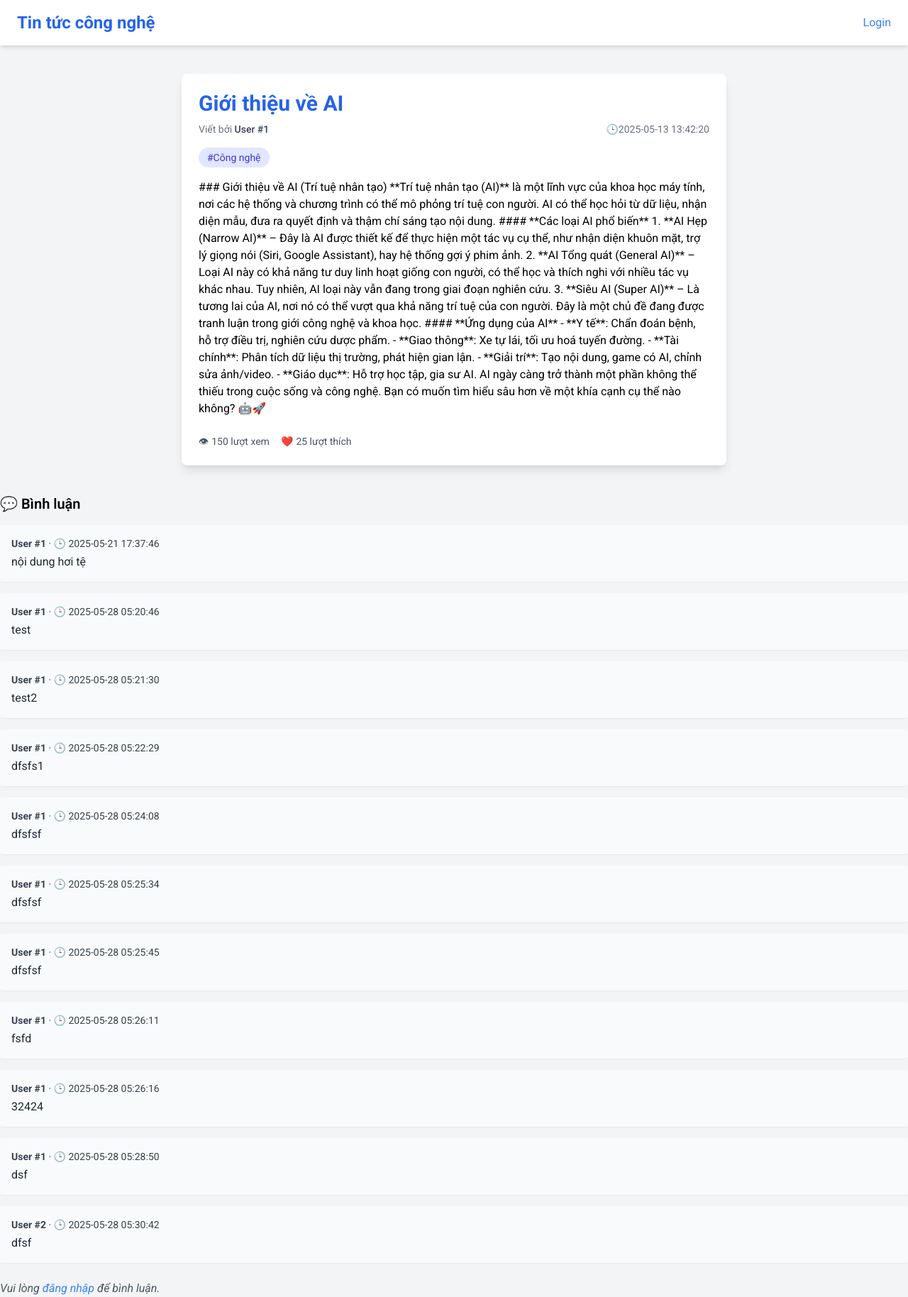
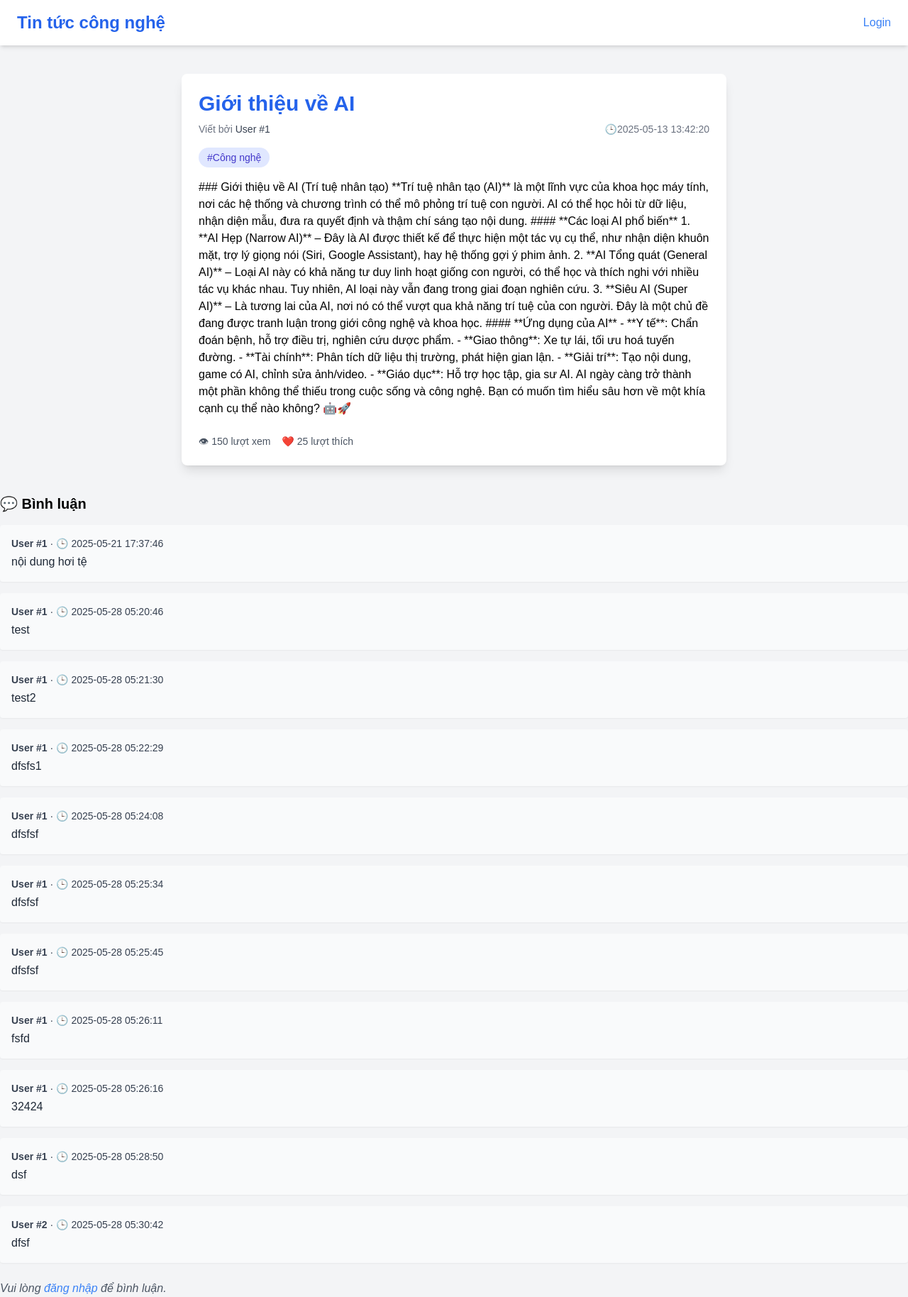
Before and after one commit to hailong289/app-security-holes, a PHP site: page /?id=1 in a window 1280 px wide. Shown: the whole page at 71% size. Run offline with PHP 8.4, Linux system fonts and the light colour scheme; data comes from the database, SQL or seed files in the repository; some libraries are stand-ins or nearby versions.

Commit message:
update font

```diff
--- a/App/Views/pages/post.php
+++ b/App/Views/pages/post.php
@@ -11,6 +11,11 @@ includeView('header');
     <meta name="viewport" content="width=device-width, initial-scale=1.0"/>
     <title><?= $post['title']; ?></title>
     <script src="https://cdn.tailwindcss.com"></script>
+    <style>
+        body {
+            font-family: 'Arial', sans-serif;
+        }
+    </style>
 </head>
 
 <body class="bg-gray-100 text-gray-800 font-sans">
--- a/App/Views/pages/postNew.php
+++ b/App/Views/pages/postNew.php
@@ -6,6 +6,11 @@
     <meta name="viewport" content="width=device-width, initial-scale=1.0">
     <title>Tin tức công nghệ</title>
     <script src="https://cdn.tailwindcss.com"></script>
+    <style>
+        body {
+            font-family: 'Arial', sans-serif;
+        }
+    </style>
 </head>
 
 <body class="bg-gray-100 text-gray-800 font-sans">
```
